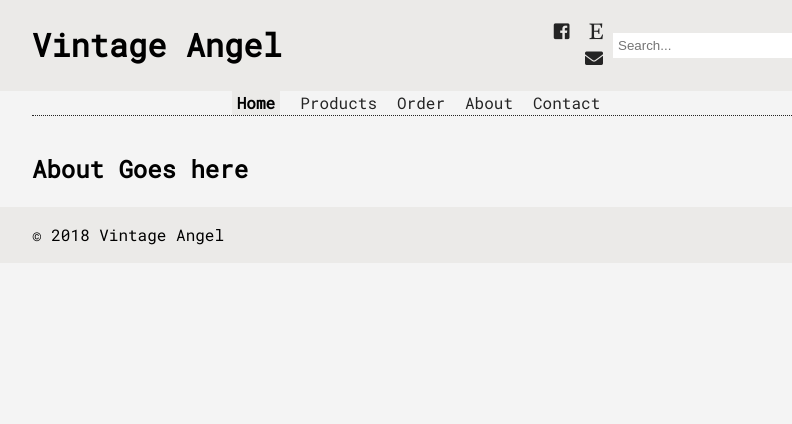
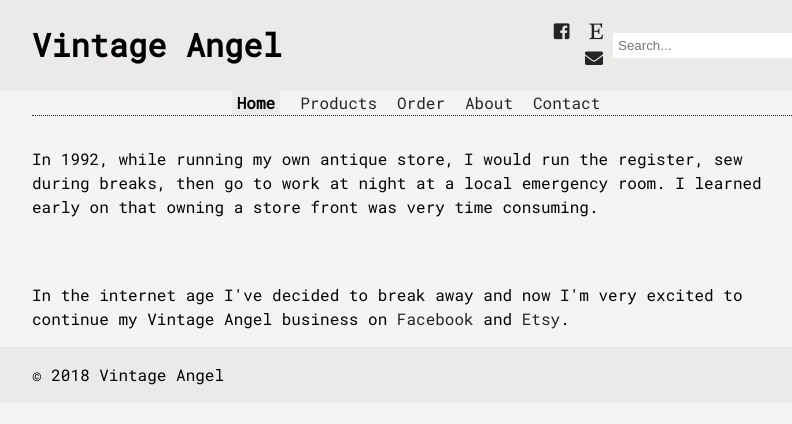
Before and after one commit to wiggins-jonathan/vintageangel.com, a Flask app: page /about in a window 1280 px wide. Shown: the top 424 px of the page, without its empty margins (224-1016 px from the left). Run offline with Flask 2, Linux system fonts and the light colour scheme; some libraries are stand-ins or nearby versions.

Commit message:
Added content to about.html

```diff
--- a/templates/about.html
+++ b/templates/about.html
@@ -1,4 +1,10 @@
 {% extends "base.html" %}
 {% block content %}
-    <h1> About Goes here </h1>
+    <p> In 1992, while running my own antique store, I would run the register,
+    sew during breaks, then go to work at night at a local emergency room.
+    I learned early on that owning a store front was very time consuming. <p>
+    <p> In the internet age I've decided to break away and now I'm very excited
+    to continue my Vintage Angel business on
+    <a href="https://www.facebook.com/vintageangelAZ">Facebook</a> and
+    <a href="https://www.etsy.com/shop/vintageangeldotcom">Etsy</a>.</p>
 {% endblock %}
```
